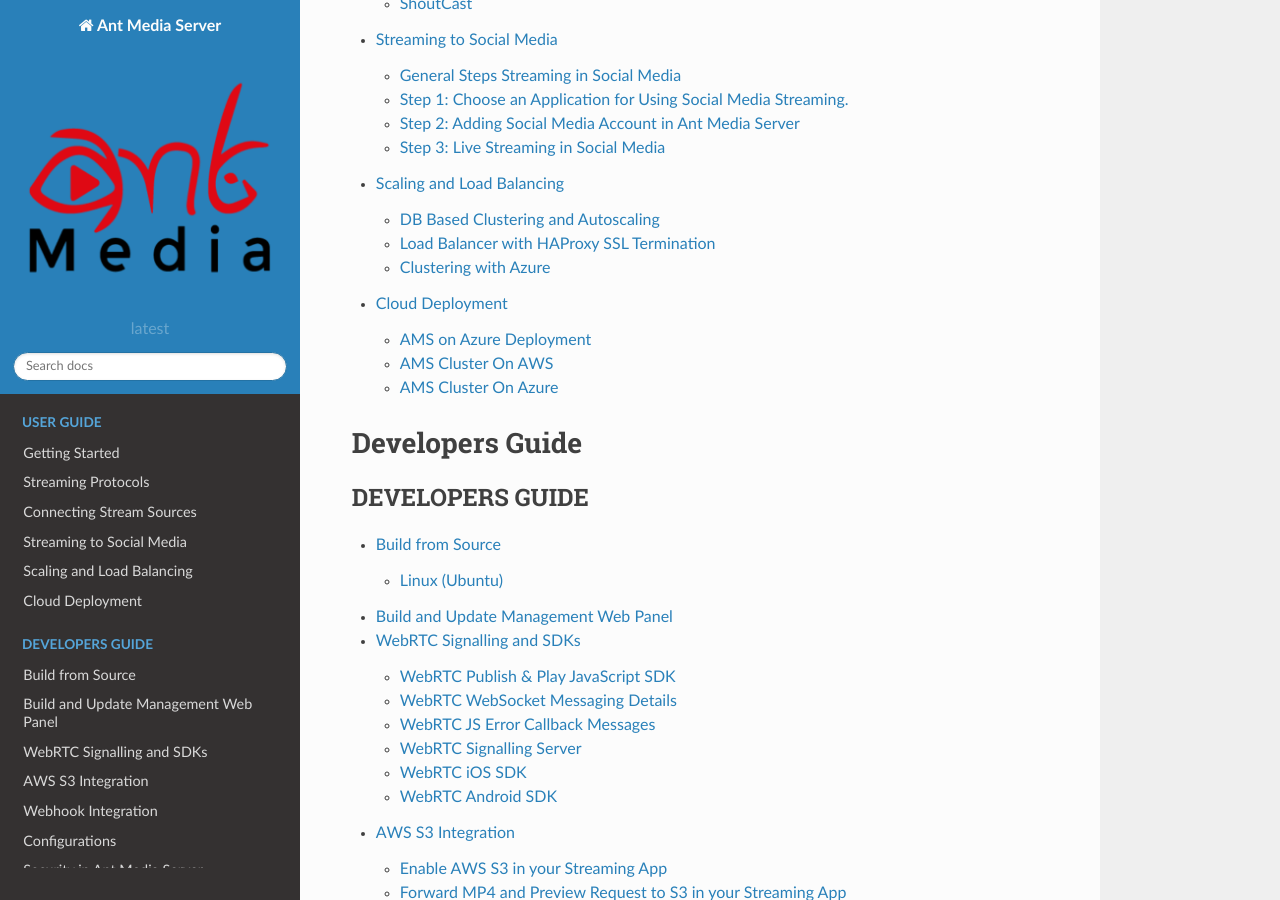
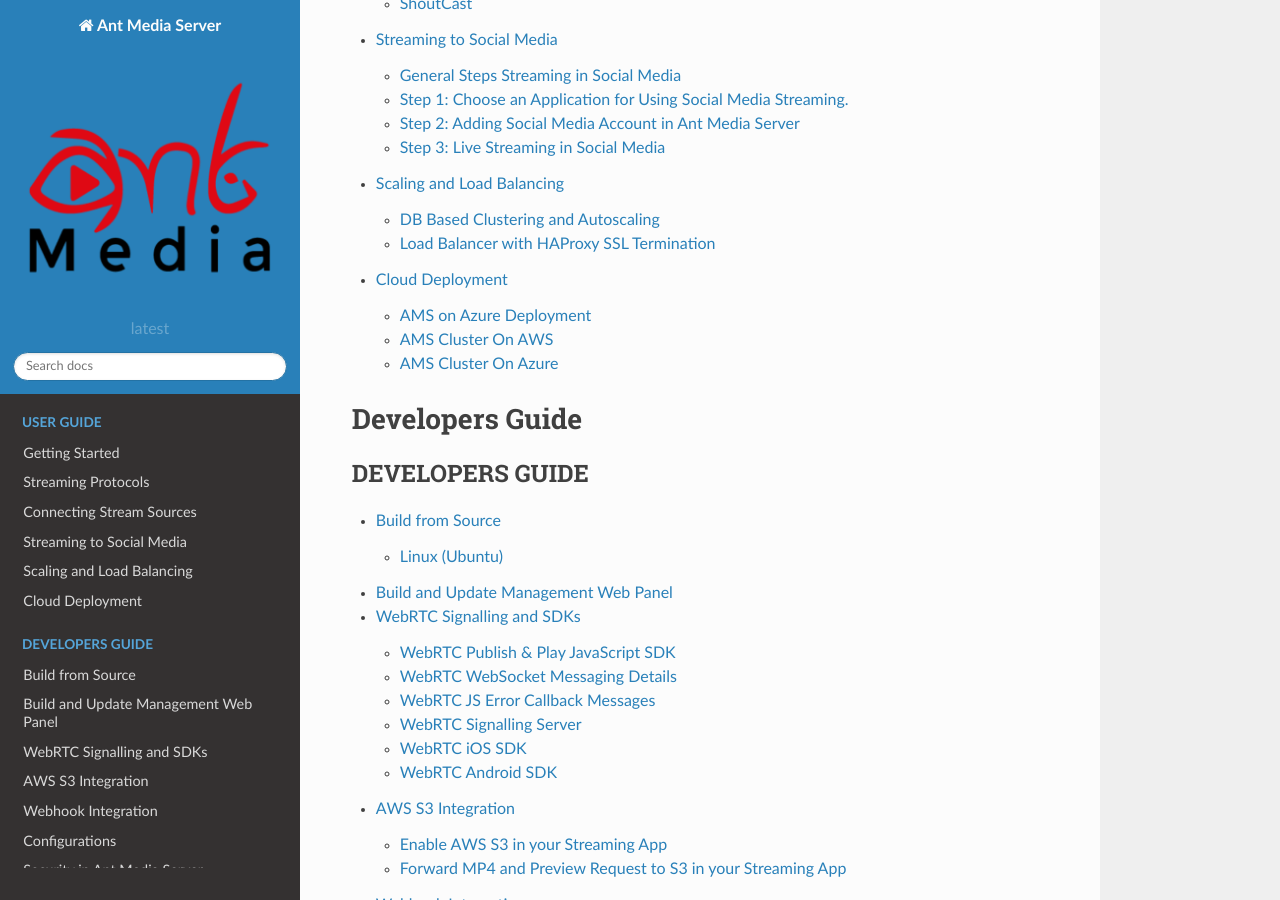
Before and after one commit to sachinmsahrma/Ant-Media-Docs, a Sphinx documentation site: the page built from docs/index.rst, in a window 1280 px wide and 900 px high, scrolled down 1355 px. Built offline with Sphinx 7.4.7 and the Read the Docs theme 2.0.0, drawn with Linux system fonts in a browser that asks for light colours.

```diff
--- a/docs/Scaling-and-Load-Balancing.rst
+++ b/docs/Scaling-and-Load-Balancing.rst
@@ -11,7 +11,3 @@
 ==========================================
 
 .. include:: Load-Balancer-with-HAProxy-SSL-Termination.rst
-
-Clustering with Azure
-=====================
-.. include Clustering-with-Azure.rst
```
